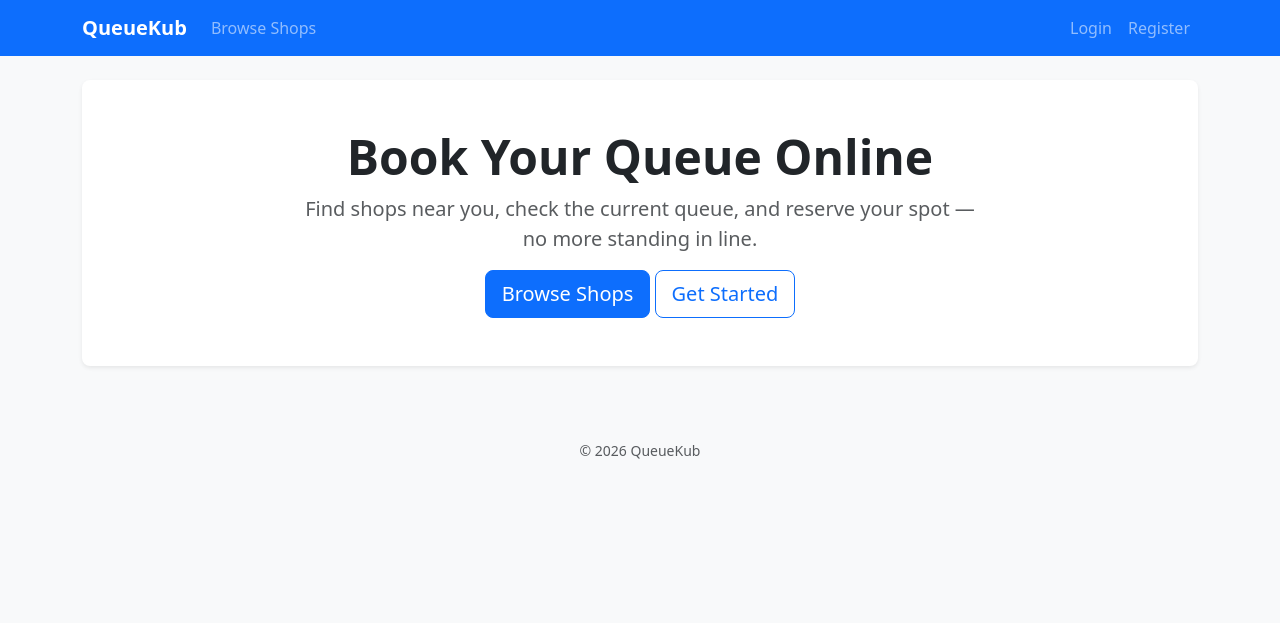
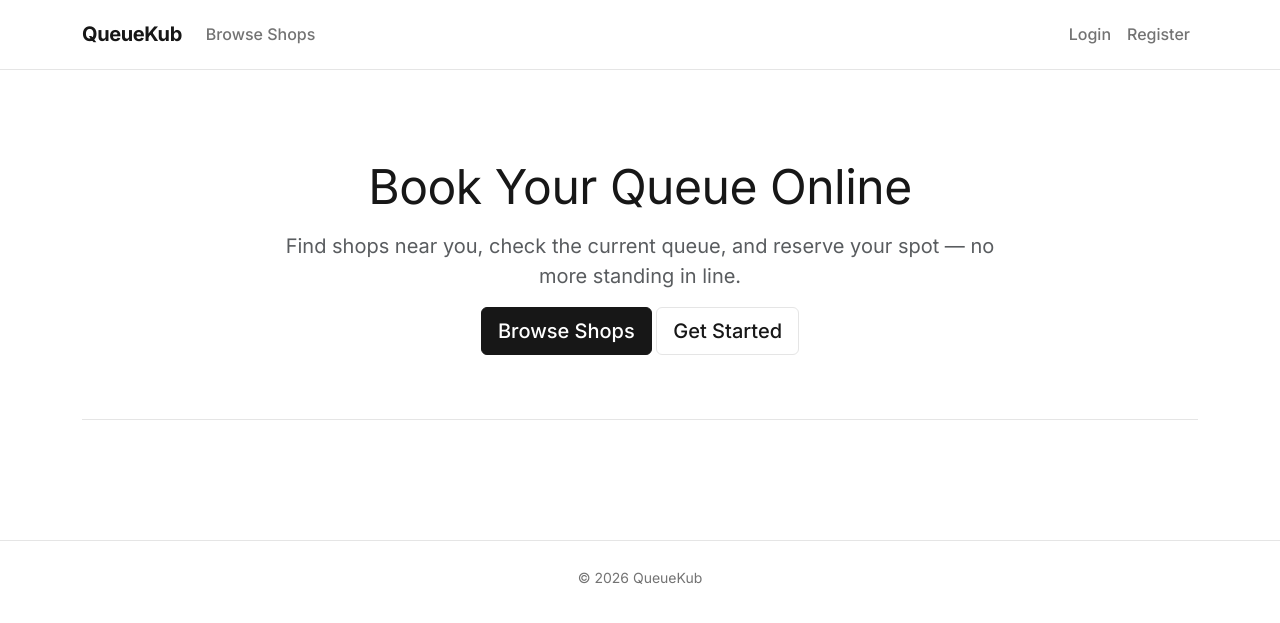
Before and after one commit to JorJamess/QueueKub, a Django app: page / in a window 1280 px wide. Shown: the top 623 px of the page. Run offline with Django 5.2, Linux system fonts and the light colour scheme; data that the repository does not hold is empty.

Commit message:
Redesign UI with a minimal monochrome theme, fix broken role display tag
- Rework navbar/hero/cards/buttons/badges/alerts to a flat, bordered
  minimal look (Inter font, no shadows) instead of default Bootstrap.
- Fix messages.error() tag not mapping to Bootstrap's alert-danger class.
- Fix {{ user.get_role_display }} rendering literally in the navbar —
  a formatter had split the tag across a newline, which Django's
  template tokenizer (no re.DOTALL) can't parse as a variable tag.

Co-Authored-By: Claude Sonnet 5 <noreply@anthropic.com>
Claude-Session: https://claude.ai/code/session_016k5xRhEjgo2fphxGFxUJb5

```diff
--- a/config/settings.py
+++ b/config/settings.py
@@ -5,6 +5,7 @@ Django settings for config project.
 from pathlib import Path
 
 import environ
+from django.contrib.messages import constants as message_constants
 
 BASE_DIR = Path(__file__).resolve().parent.parent
 
@@ -145,6 +146,11 @@ MEDIA_ROOT = BASE_DIR / "media"
 DEFAULT_AUTO_FIELD = "django.db.models.BigAutoField"
 
 
+MESSAGE_TAGS = {
+    message_constants.ERROR: "danger",
+}
+
+
 # Auth redirects
 
 LOGIN_URL = "accounts:login"
--- a/static/css/custom.css
+++ b/static/css/custom.css
@@ -1,20 +1,243 @@
+@import url('https://fonts.googleapis.com/css2?family=Inter:wght@400;500;600;700&display=swap');
+
+:root {
+  --bg: #ffffff;
+  --bg-subtle: #fafafa;
+  --text: #171717;
+  --text-muted: #737373;
+  --border: #e5e5e5;
+  --accent: #171717;
+  --accent-hover: #000000;
+  --accent-contrast: #ffffff;
+  --danger: #b91c1c;
+  --success: #15803d;
+  --radius: 6px;
+}
+
 body {
-  background-color: #f8f9fa;
+  background-color: var(--bg);
+  color: var(--text);
+  font-family: 'Inter', -apple-system, BlinkMacSystemFont, 'Segoe UI', sans-serif;
+  -webkit-font-smoothing: antialiased;
+}
+
+a {
+  color: var(--accent);
+}
+
+a:hover {
+  color: var(--accent-hover);
+}
+
+h1,
+h2,
+h3,
+h4,
+h5,
+h6 {
+  font-weight: 600;
+  letter-spacing: -0.01em;
+}
+
+/* Navbar */
+.site-navbar {
+  background-color: var(--bg);
+  border-bottom: 1px solid var(--border);
+  padding-top: .9rem;
+  padding-bottom: .9rem;
+}
+
+.site-navbar .navbar-brand {
+  font-weight: 700;
+  letter-spacing: -0.02em;
+  color: var(--text);
+}
+
+.site-navbar .nav-link {
+  color: var(--text-muted);
+  font-weight: 500;
+}
+
+.site-navbar .nav-link:hover {
+  color: var(--text);
+}
+
+.site-navbar .btn-link.nav-link {
+  padding-left: 0;
+  text-decoration: none;
+}
+
+/* Buttons */
+.btn {
+  border-radius: var(--radius);
+  font-weight: 500;
+  box-shadow: none !important;
+}
+
+.btn-primary {
+  background-color: var(--accent);
+  border-color: var(--accent);
+  color: var(--accent-contrast);
+}
+
+.btn-primary:hover,
+.btn-primary:focus,
+.btn-primary:active {
+  background-color: var(--accent-hover) !important;
+  border-color: var(--accent-hover) !important;
+  color: var(--accent-contrast) !important;
+}
+
+.btn-outline-primary {
+  color: var(--text);
+  border-color: var(--border);
+}
+
+.btn-outline-primary:hover {
+  background-color: var(--text);
+  border-color: var(--text);
+  color: var(--accent-contrast);
+}
+
+.btn-outline-secondary {
+  color: var(--text-muted);
+  border-color: var(--border);
+}
+
+.btn-outline-secondary:hover {
+  background-color: var(--bg-subtle);
+  color: var(--text);
+  border-color: var(--border);
+}
+
+.btn-danger {
+  background-color: var(--danger);
+  border-color: var(--danger);
+}
+
+.btn-outline-danger {
+  color: var(--danger);
+  border-color: #f3d2d2;
+}
+
+.btn-outline-danger:hover {
+  background-color: var(--danger);
+  border-color: var(--danger);
+  color: #fff;
+}
+
+/* Cards */
+.card {
+  border: 1px solid var(--border);
+  border-radius: var(--radius);
+  box-shadow: none;
+}
+
+.shadow-sm {
+  box-shadow: none !important;
+  border: 1px solid var(--border);
 }
 
 .shop-card {
   height: 100%;
-  transition: box-shadow 0.15s ease-in-out;
+  transition: border-color 0.15s ease-in-out;
 }
 
 .shop-card:hover {
-  box-shadow: 0 0.25rem 0.75rem rgba(0, 0, 0, 0.1);
+  border-color: #c7c7c7;
+}
+
+/* Badges */
+.badge-open,
+.badge-closed {
+  font-weight: 500;
+  border-radius: 999px;
+  padding: .35em .75em;
 }
 
 .badge-open {
-  background-color: #198754;
+  background-color: #eefbf3;
+  color: var(--success);
+  border: 1px solid #bfe8cf;
 }
 
 .badge-closed {
-  background-color: #6c757d;
+  background-color: var(--bg-subtle);
+  color: var(--text-muted);
+  border: 1px solid var(--border);
 }
+
+/* Forms */
+.form-control,
+.form-select {
+  border-color: var(--border);
+  border-radius: var(--radius);
+}
+
+.form-control:focus,
+.form-select:focus {
+  border-color: #b5b5b5;
+  box-shadow: 0 0 0 3px rgba(23, 23, 23, 0.06);
+}
+
+.form-check-input:checked {
+  background-color: var(--accent);
+  border-color: var(--accent);
+}
+
+/* Alerts */
+.alert {
+  border: 1px solid var(--border);
+  border-left-width: 3px;
+  border-radius: var(--radius);
+  background-color: var(--bg);
+  color: var(--text);
+}
+
+.alert-success {
+  border-left-color: var(--success);
+}
+
+.alert-danger {
+  border-left-color: var(--danger);
+}
+
+.alert-warning {
+  border-left-color: #b45309;
+}
+
+.alert-info {
+  border-left-color: #2563eb;
+}
+
+/* Pagination */
+.pagination .page-link {
+  color: var(--text);
+  border-color: var(--border);
+}
+
+.pagination .page-item.active .page-link {
+  background-color: var(--accent);
+  border-color: var(--accent);
+}
+
+.pagination .page-item.disabled .page-link {
+  color: var(--text-muted);
+}
+
+/* List group */
+.list-group-item {
+  border-color: var(--border);
+}
+
+/* Hero */
+.hero {
+  padding: 4rem 0;
+  border-bottom: 1px solid var(--border);
+  text-align: center;
+}
+
+footer {
+  border-top: 1px solid var(--border);
+  color: var(--text-muted);
+}
--- a/templates/base.html
+++ b/templates/base.html
@@ -1,6 +1,7 @@
 {% load static %}
 <!DOCTYPE html>
 <html lang="th">
+
 <head>
   <meta charset="UTF-8">
   <meta name="viewport" content="width=device-width, initial-scale=1.0">
@@ -9,10 +10,11 @@
   <link rel="stylesheet" href="{% static 'css/custom.css' %}">
   {% block extra_head %}{% endblock %}
 </head>
+
 <body>
-  <nav class="navbar navbar-expand-lg navbar-dark bg-primary">
+  <nav class="navbar navbar-expand-lg site-navbar">
     <div class="container">
-      <a class="navbar-brand fw-bold" href="{% url 'home' %}">QueueKub</a>
+      <a class="navbar-brand" href="{% url 'home' %}">QueueKub</a>
       <button class="navbar-toggler" type="button" data-bs-toggle="collapse" data-bs-target="#navMain">
         <span class="navbar-toggler-icon"></span>
       </button>
@@ -26,7 +28,7 @@
         </ul>
         <ul class="navbar-nav ms-auto">
           {% if user.is_authenticated %}
-            <li class="nav-item"><span class="nav-link text-white-50">Hi, {{ user.username }} ({{ user.get_role_display }})</span></li>
+          <li class="nav-item"><span class="nav-link text-muted">Hi, {{ user.username }} ({{ user.get_role_display }})</span></li>
           <li class="nav-item"><a class="nav-link" href="{% url 'accounts:profile' %}">Profile</a></li>
           <li class="nav-item">
             <form method="post" action="{% url 'accounts:logout' %}" class="d-inline">
@@ -56,10 +58,11 @@
     {% block content %}{% endblock %}
   </main>
 
-  <footer class="text-center text-muted py-4">
+  <footer class="text-center py-4 mt-5">
     <small>&copy; {% now "Y" %} QueueKub</small>
   </footer>
 
   <script src="https://cdn.jsdelivr.net/npm/bootstrap@5.3.3/dist/js/bootstrap.bundle.min.js"></script>
 </body>
+
 </html>
--- a/templates/home.html
+++ b/templates/home.html
@@ -3,8 +3,8 @@
 {% block title %}QueueKub — Skip the Line{% endblock %}
 
 {% block content %}
-<div class="p-5 mb-4 bg-white rounded-3 shadow-sm text-center">
-  <h1 class="display-5 fw-bold">Book Your Queue Online</h1>
+<div class="hero mb-5">
+  <h1 class="display-5 mb-3">Book Your Queue Online</h1>
   <p class="col-md-8 mx-auto fs-5 text-muted">
     Find shops near you, check the current queue, and reserve your spot — no more standing in line.
   </p>
```
Lines whose indentation alone changed are shown as unchanged.
